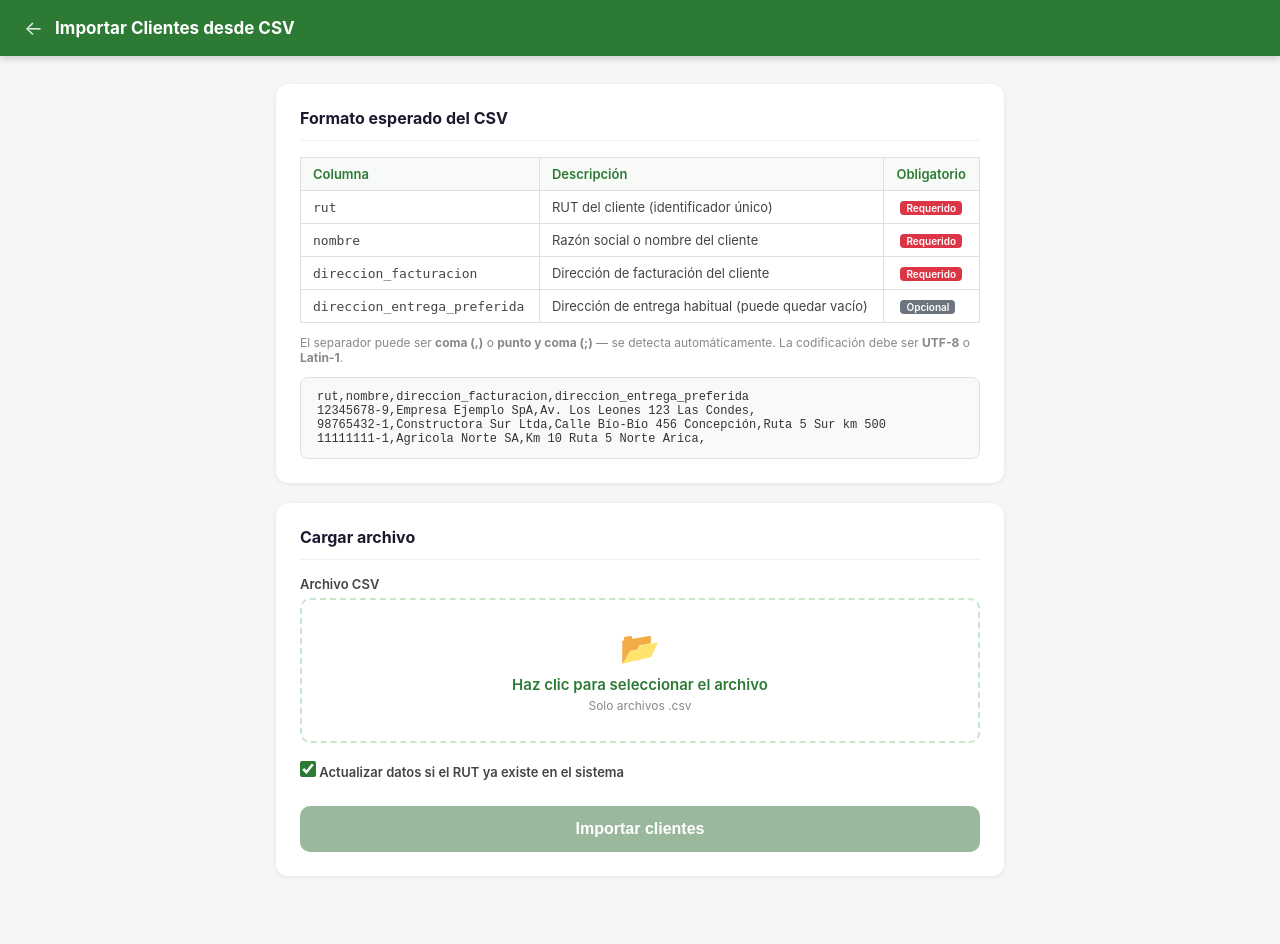
After one commit to mrGoonies/tracking_guide, a Django app: page /clientes/importar/ in a window 1280 px wide. The commit adds this page. Run offline with Django 5.2, Linux system fonts and the light colour scheme; the visitor is signed in with stand-in values (Sample User, id 1).

Commit message:
feat: importar informacion clientes desde panel admin

```diff
--- a/guides/forms.py
+++ b/guides/forms.py
@@ -108,3 +108,15 @@ class UpdateGuideStateForm(forms.Form):
             'class': 'form-textarea'
         })
     )
+
+
+class ImportClientCSVForm(forms.Form):
+    archivo_csv = forms.FileField(
+        label='Archivo CSV',
+        widget=forms.FileInput(attrs={'accept': '.csv'})
+    )
+    actualizar_existentes = forms.BooleanField(
+        label='Actualizar clientes si el RUT ya existe',
+        required=False,
+        initial=True,
+    )
--- /dev/null
+++ b/guides/templates/guides/import_clients.html
@@ -0,0 +1,374 @@
+<!DOCTYPE html>
+<html lang="es">
+<head>
+    <meta charset="UTF-8">
+    <meta name="viewport" content="width=device-width, initial-scale=1.0">
+    <title>Importar Clientes — Irritec</title>
+    <style>
+        * { box-sizing: border-box; margin: 0; padding: 0; }
+        body {
+            font-family: -apple-system, BlinkMacSystemFont, 'Segoe UI', sans-serif;
+            background: #f4f6f8;
+            color: #1a1a2e;
+            min-height: 100vh;
+        }
+
+        .topbar {
+            background: #2d7a35;
+            color: #fff;
+            display: flex;
+            align-items: center;
+            gap: 12px;
+            padding: 0 24px;
+            height: 56px;
+            position: sticky;
+            top: 0;
+            z-index: 100;
+            box-shadow: 0 2px 8px rgba(0,0,0,.2);
+        }
+        .topbar-back { color: rgba(255,255,255,.85); text-decoration: none; font-size: 20px; }
+        .topbar-back:hover { color: #fff; }
+        .topbar-title { font-size: 17px; font-weight: 700; }
+
+        .container { max-width: 760px; margin: 0 auto; padding: 28px 16px 48px; }
+
+        .card {
+            background: #fff;
+            border-radius: 12px;
+            padding: 24px;
+            box-shadow: 0 1px 4px rgba(0,0,0,.08);
+            margin-bottom: 20px;
+        }
+        .card-title {
+            font-size: 16px;
+            font-weight: 700;
+            margin-bottom: 16px;
+            padding-bottom: 12px;
+            border-bottom: 1px solid #f0f0f0;
+        }
+
+        /* Formato CSV */
+        .format-table { width: 100%; border-collapse: collapse; font-size: 13px; margin: 12px 0; }
+        .format-table th {
+            background: #f8faf8;
+            padding: 8px 12px;
+            text-align: left;
+            font-weight: 600;
+            border: 1px solid #e0e0e0;
+            color: #2d7a35;
+        }
+        .format-table td {
+            padding: 8px 12px;
+            border: 1px solid #e0e0e0;
+            color: #444;
+        }
+        .badge-req {
+            display: inline-block;
+            background: #dc3545;
+            color: #fff;
+            font-size: 10px;
+            padding: 1px 6px;
+            border-radius: 4px;
+            font-weight: 600;
+            margin-left: 4px;
+        }
+        .badge-opt {
+            display: inline-block;
+            background: #6c757d;
+            color: #fff;
+            font-size: 10px;
+            padding: 1px 6px;
+            border-radius: 4px;
+            font-weight: 600;
+            margin-left: 4px;
+        }
+        .csv-example {
+            background: #f8faf8;
+            border: 1px solid #e0e0e0;
+            border-radius: 8px;
+            padding: 12px 16px;
+            font-family: 'Courier New', monospace;
+            font-size: 12px;
+            color: #333;
+            margin-top: 12px;
+            overflow-x: auto;
+            white-space: nowrap;
+        }
+
+        /* Formulario */
+        .field { margin-bottom: 18px; }
+        .field label { display: block; font-size: 13px; font-weight: 600; color: #444; margin-bottom: 6px; }
+        .file-upload-area {
+            border: 2px dashed #c8e6c9;
+            border-radius: 10px;
+            padding: 28px;
+            text-align: center;
+            cursor: pointer;
+            transition: border-color .2s, background .2s;
+            position: relative;
+        }
+        .file-upload-area:hover { border-color: #2d7a35; background: #f8fdf8; }
+        .file-upload-area input[type=file] {
+            position: absolute; inset: 0; opacity: 0; cursor: pointer; width: 100%; height: 100%;
+        }
+        .upload-icon { font-size: 32px; margin-bottom: 8px; }
+        .upload-title { font-size: 15px; font-weight: 600; color: #2d7a35; }
+        .upload-hint { font-size: 12px; color: #888; margin-top: 4px; }
+        .upload-filename { font-size: 13px; color: #2d7a35; font-weight: 600; margin-top: 8px; display: none; }
+
+        .checkbox-row {
+            display: flex;
+            align-items: center;
+            gap: 10px;
+            font-size: 14px;
+            cursor: pointer;
+        }
+        .checkbox-row input { width: 16px; height: 16px; accent-color: #2d7a35; cursor: pointer; }
+
+        .btn-submit {
+            width: 100%;
+            padding: 14px;
+            background: #2d7a35;
+            color: #fff;
+            border: none;
+            border-radius: 10px;
+            font-size: 16px;
+            font-weight: 700;
+            cursor: pointer;
+            margin-top: 8px;
+        }
+        .btn-submit:hover { background: #1e5c28; }
+        .btn-submit:disabled { background: #9ab89c; cursor: not-allowed; }
+
+        /* Resultados */
+        .result-grid {
+            display: grid;
+            grid-template-columns: repeat(3, 1fr);
+            gap: 12px;
+            margin-bottom: 20px;
+        }
+        .result-stat {
+            background: #f8faf8;
+            border-radius: 10px;
+            padding: 16px;
+            text-align: center;
+            border-top: 3px solid #ddd;
+        }
+        .result-stat.created { border-top-color: #2d7a35; }
+        .result-stat.updated { border-top-color: #1a56db; }
+        .result-stat.errors  { border-top-color: #dc3545; }
+        .result-value { font-size: 36px; font-weight: 800; color: #1a1a2e; }
+        .result-label { font-size: 12px; color: #666; margin-top: 4px; }
+
+        /* Tabla errores */
+        .error-table { width: 100%; border-collapse: collapse; font-size: 13px; }
+        .error-table th {
+            background: #fff5f5;
+            padding: 8px 12px;
+            text-align: left;
+            font-weight: 600;
+            color: #842029;
+            border-bottom: 2px solid #f8d7da;
+        }
+        .error-table td {
+            padding: 8px 12px;
+            border-bottom: 1px solid #f8f8f8;
+            vertical-align: top;
+        }
+        .error-table tr:last-child td { border-bottom: none; }
+
+        .alert {
+            padding: 12px 16px;
+            border-radius: 8px;
+            margin-bottom: 16px;
+            font-size: 14px;
+        }
+        .alert-error { background: #f8d7da; color: #842029; }
+        .alert-success { background: #d1e7dd; color: #0a5c36; }
+    </style>
+</head>
+<body>
+
+<div class="topbar">
+    <a href="{% url 'hub' %}" class="topbar-back">←</a>
+    <div class="topbar-title">Importar Clientes desde CSV</div>
+</div>
+
+<div class="container">
+
+    {% if messages %}
+    {% for message in messages %}
+    <div class="alert {% if 'error' in message.tags %}alert-error{% else %}alert-success{% endif %}">
+        {{ message }}
+    </div>
+    {% endfor %}
+    {% endif %}
+
+    {% if result %}
+    <!-- Resultados de la importación -->
+    <div class="card">
+        <div class="card-title">Resultado de la importación</div>
+
+        <div class="result-grid">
+            <div class="result-stat created">
+                <div class="result-value">{{ result.creados }}</div>
+                <div class="result-label">Clientes creados</div>
+            </div>
+            <div class="result-stat updated">
+                <div class="result-value">{{ result.actualizados }}</div>
+                <div class="result-label">Clientes actualizados</div>
+            </div>
+            <div class="result-stat errors">
+                <div class="result-value">{{ result.errores|length }}</div>
+                <div class="result-label">Filas con error</div>
+            </div>
+        </div>
+
+        <p style="font-size:13px; color:#666; margin-bottom:16px;">
+            Total de filas procesadas: <strong>{{ result.total_procesados }}</strong>
+        </p>
+
+        {% if result.errores %}
+        <div style="font-size:14px; font-weight:600; color:#842029; margin-bottom:10px;">
+            Filas con errores (no importadas)
+        </div>
+        <div style="overflow-x:auto;">
+        <table class="error-table">
+            <thead>
+                <tr>
+                    <th>Fila</th>
+                    <th>RUT</th>
+                    <th>Motivo</th>
+                </tr>
+            </thead>
+            <tbody>
+                {% for err in result.errores %}
+                <tr>
+                    <td>{{ err.fila }}</td>
+                    <td>{{ err.rut }}</td>
+                    <td style="color:#842029;">{{ err.motivo }}</td>
+                </tr>
+                {% endfor %}
+            </tbody>
+        </table>
+        </div>
+        {% endif %}
+    </div>
+
+    <a href="{% url 'import_clients' %}"
+       style="display:block; text-align:center; padding:12px; background:#f4f6f8;
+              border:1px solid #ddd; border-radius:8px; text-decoration:none; color:#555; font-size:14px;">
+        Importar otro archivo
+    </a>
+
+    {% else %}
+    <!-- Instrucciones de formato -->
+    <div class="card">
+        <div class="card-title">Formato esperado del CSV</div>
+
+        <table class="format-table">
+            <thead>
+                <tr>
+                    <th>Columna</th>
+                    <th>Descripción</th>
+                    <th>Obligatorio</th>
+                </tr>
+            </thead>
+            <tbody>
+                <tr>
+                    <td><code>rut</code></td>
+                    <td>RUT del cliente (identificador único)</td>
+                    <td><span class="badge-req">Requerido</span></td>
+                </tr>
+                <tr>
+                    <td><code>nombre</code></td>
+                    <td>Razón social o nombre del cliente</td>
+                    <td><span class="badge-req">Requerido</span></td>
+                </tr>
+                <tr>
+                    <td><code>direccion_facturacion</code></td>
+                    <td>Dirección de facturación del cliente</td>
+                    <td><span class="badge-req">Requerido</span></td>
+                </tr>
+                <tr>
+                    <td><code>direccion_entrega_preferida</code></td>
+                    <td>Dirección de entrega habitual (puede quedar vacío)</td>
+                    <td><span class="badge-opt">Opcional</span></td>
+                </tr>
+            </tbody>
+        </table>
+
+        <p style="font-size:12px; color:#888; margin-top:10px;">
+            El separador puede ser <strong>coma (,)</strong> o <strong>punto y coma (;)</strong> — se detecta automáticamente.
+            La codificación debe ser <strong>UTF-8</strong> o <strong>Latin-1</strong>.
+        </p>
+
+        <div class="csv-example">
+rut,nombre,direccion_facturacion,direccion_entrega_preferida<br>
+12345678-9,Empresa Ejemplo SpA,Av. Los Leones 123 Las Condes,<br>
+98765432-1,Constructora Sur Ltda,Calle Bío-Bío 456 Concepción,Ruta 5 Sur km 500<br>
+11111111-1,Agricola Norte SA,Km 10 Ruta 5 Norte Arica,
+        </div>
+    </div>
+
+    <!-- Formulario de carga -->
+    <div class="card">
+        <div class="card-title">Cargar archivo</div>
+
+        <form method="post" enctype="multipart/form-data" id="importForm">
+            {% csrf_token %}
+
+            <div class="field">
+                <label>Archivo CSV</label>
+                <div class="file-upload-area" id="uploadArea">
+                    <input type="file" name="archivo_csv" accept=".csv" required
+                           onchange="onFileSelect(this)">
+                    <div class="upload-icon">📂</div>
+                    <div class="upload-title">Haz clic para seleccionar el archivo</div>
+                    <div class="upload-hint">Solo archivos .csv</div>
+                    <div class="upload-filename" id="uploadFilename"></div>
+                </div>
+                {% if form.archivo_csv.errors %}
+                <div style="color:#dc3545; font-size:12px; margin-top:4px;">{{ form.archivo_csv.errors.0 }}</div>
+                {% endif %}
+            </div>
+
+            <div class="field">
+                <label class="checkbox-row">
+                    <input type="checkbox" name="actualizar_existentes"
+                           {% if form.actualizar_existentes.value %}checked{% endif %}>
+                    <span>Actualizar datos si el RUT ya existe en el sistema</span>
+                </label>
+            </div>
+
+            <button type="submit" class="btn-submit" id="submitBtn" disabled>
+                Importar clientes
+            </button>
+        </form>
+    </div>
+    {% endif %}
+
+</div>
+
+<script>
+    function onFileSelect(input) {
+        const area     = document.getElementById('uploadArea');
+        const filename = document.getElementById('uploadFilename');
+        const btn      = document.getElementById('submitBtn');
+
+        if (input.files && input.files[0]) {
+            const name = input.files[0].name;
+            filename.textContent = '✓ ' + name;
+            filename.style.display = 'block';
+            area.style.borderColor = '#2d7a35';
+            area.style.background  = '#f8fdf8';
+            btn.disabled = false;
+        } else {
+            filename.style.display = 'none';
+            btn.disabled = true;
+        }
+    }
+</script>
+
+</body>
+</html>
--- a/guides/urls.py
+++ b/guides/urls.py
@@ -14,4 +14,5 @@ urlpatterns = [
     path('transportista/mis-guias/', views.transportista_guides, name='transportista_guides'),
     path('inicio/', views.hub, name='hub'),
     path('reportes/transportistas/', views.transportista_report, name='transportista_report'),
+    path('clientes/importar/', views.import_clients, name='import_clients'),
 ]
--- a/guides/views.py
+++ b/guides/views.py
@@ -1,3 +1,5 @@
+import csv
+import io
 from datetime import timedelta, datetime
 from io import BytesIO
 
@@ -13,8 +15,8 @@ from django.utils import timezone
 from django.views.decorators.http import require_POST
 from django.views.decorators.csrf import csrf_exempt
 from openpyxl import Workbook
-from .decorators import admin_or_coordinador_required
-from .forms import CreateDispatchGuideForm, UpdateGuideStateForm
+from .decorators import admin_or_coordinador_required, admin_required
+from .forms import CreateDispatchGuideForm, UpdateGuideStateForm, ImportClientCSVForm
 from .utils import get_home_url_for_user, is_transportista, is_coordinador
 from .models import Client, DispatchGuide, GuideStage, GuideStagePhoto
 
@@ -480,3 +482,94 @@ def transportista_report(request):
         'from_date': from_date_str,
         'to_date': to_date_str,
     })
+
+
+@admin_required
+def import_clients(request):
+    result = None
+
+    if request.method == 'POST':
+        form = ImportClientCSVForm(request.POST, request.FILES)
+        if form.is_valid():
+            archivo = request.FILES['archivo_csv']
+            actualizar = form.cleaned_data['actualizar_existentes']
+
+            try:
+                texto = archivo.read().decode('utf-8-sig')
+            except UnicodeDecodeError:
+                try:
+                    archivo.seek(0)
+                    texto = archivo.read().decode('latin-1')
+                except Exception:
+                    messages.error(request, 'No se pudo leer el archivo. Verifica que sea UTF-8 o Latin-1.')
+                    return render(request, 'guides/import_clients.html', {'form': form})
+
+            # Detectar separador automáticamente
+            muestra = texto[:2048]
+            separador = ';' if muestra.count(';') >= muestra.count(',') else ','
+
+            reader = csv.DictReader(io.StringIO(texto), delimiter=separador)
+
+            # Normalizar nombres de columnas (strip + lower)
+            campos_requeridos = {'rut', 'nombre', 'direccion_facturacion'}
+            if not reader.fieldnames:
+                messages.error(request, 'El archivo CSV está vacío o no tiene encabezados.')
+                return render(request, 'guides/import_clients.html', {'form': form})
+
+            columnas = {c.strip().lower(): c for c in reader.fieldnames}
+            if not campos_requeridos.issubset(columnas.keys()):
+                faltantes = campos_requeridos - set(columnas.keys())
+                messages.error(request, f'Faltan columnas requeridas: {", ".join(faltantes)}')
+                return render(request, 'guides/import_clients.html', {'form': form})
+
+            creados = 0
+            actualizados = 0
+            errores = []
+
+            for i, row in enumerate(reader, start=2):
+                # Normalizar claves de la fila
+                fila = {k.strip().lower(): (v.strip() if v else '') for k, v in row.items()}
+
+                rut = fila.get('rut', '')
+                nombre = fila.get('nombre', '')
+                dir_facturacion = fila.get('direccion_facturacion', '')
+                dir_entrega = fila.get('direccion_entrega_preferida', '') or None
+
+                if not rut or not nombre or not dir_facturacion:
+                    errores.append({
+                        'fila': i,
+                        'rut': rut or '—',
+                        'motivo': 'Faltan campos obligatorios (rut, nombre o dirección de facturación)',
+                    })
+                    continue
+
+                try:
+                    cliente, created = Client.objects.get_or_create(
+                        rut=rut,
+                        defaults={
+                            'nombre': nombre,
+                            'direccion_facturacion': dir_facturacion,
+                            'direccion_entrega_preferida': dir_entrega,
+                        }
+                    )
+                    if created:
+                        creados += 1
+                    elif actualizar:
+                        cliente.nombre = nombre
+                        cliente.direccion_facturacion = dir_facturacion
+                        cliente.direccion_entrega_preferida = dir_entrega
+                        cliente.save()
+                        actualizados += 1
+                except Exception as e:
+                    errores.append({'fila': i, 'rut': rut, 'motivo': str(e)})
+
+            result = {
+                'creados': creados,
+                'actualizados': actualizados,
+                'errores': errores,
+                'total_procesados': creados + actualizados + len(errores),
+            }
+    else:
+        form = ImportClientCSVForm()
+
+    return render(request, 'guides/import_clients.html', {'form': form, 'result': result})
```
Also changed, not shown: guides/templates/guides/hub.html (+9 -0 lines).
